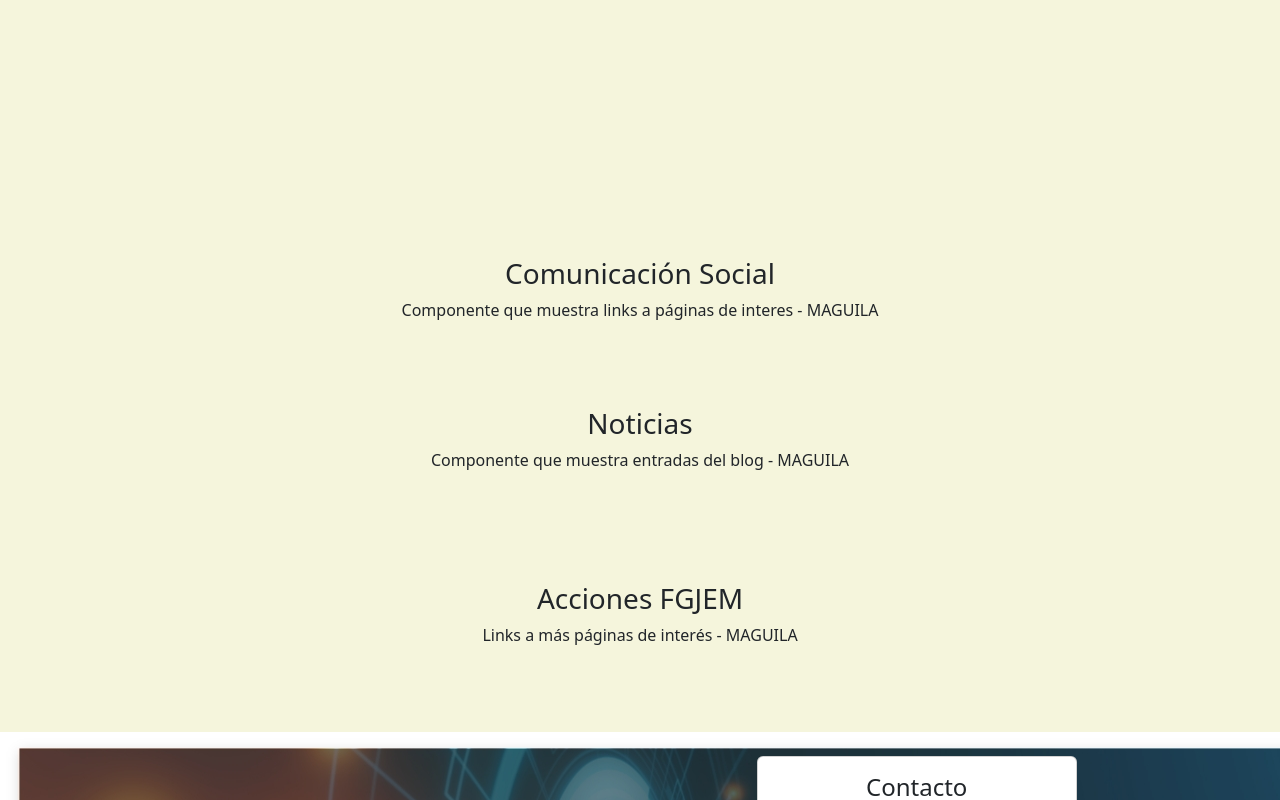
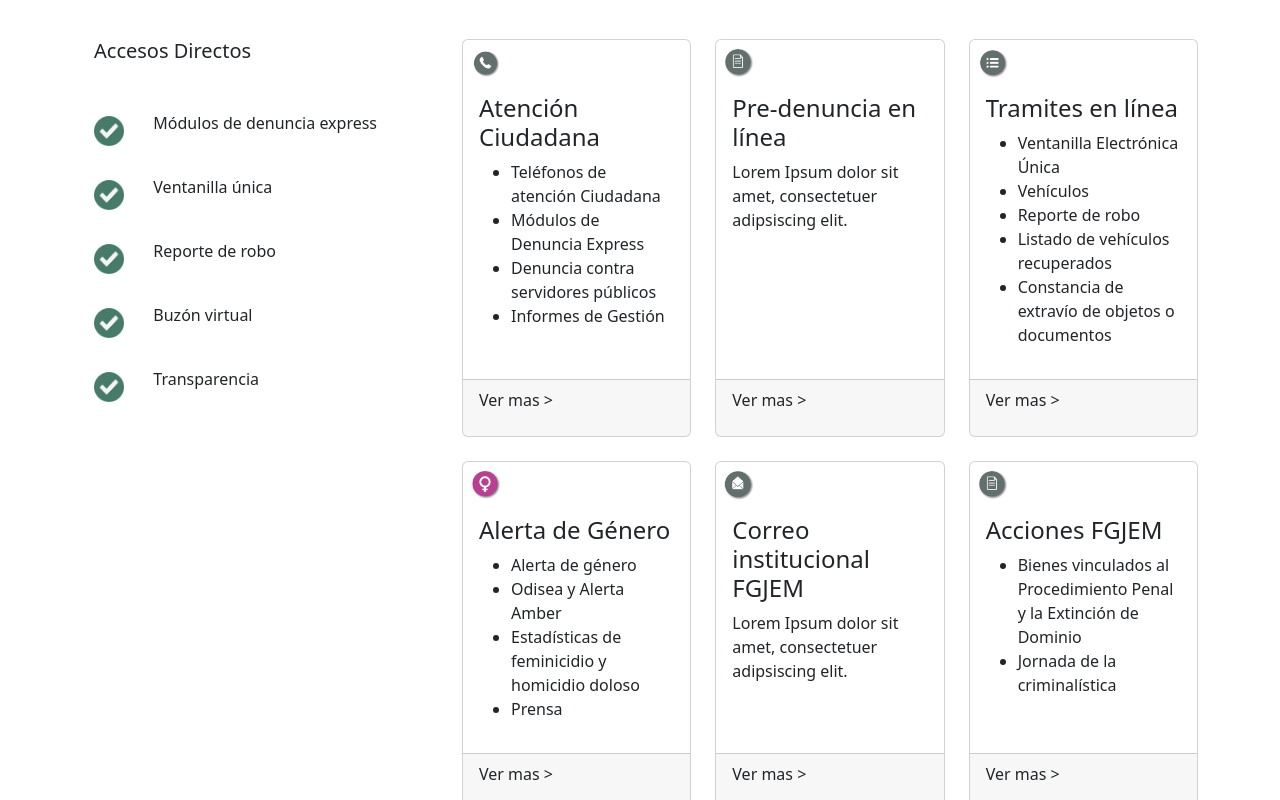
Before and after one commit to IPalos/FGJEM-home, a Vue app: page / in a window 1280 px wide. Shown: the part 780-1580 px from the top of the page. Built offline with nearby package versions, Linux system fonts and the light colour scheme; what @splidejs/vue-splide would draw is missing.

Commit message:
Terminar componente Servicios

```diff
--- /dev/null
+++ b/src/atoms/ServiciosListaItem.vue
@@ -0,0 +1,22 @@
+<template>
+	<div class="row align-items-center my-4">
+		<div class="col-md-2">
+			<img src="../assets/check.png" width="30px" height="30px" />
+		</div>
+		<div class="col-md-10">
+			<p>{{ text }}</p>
+		</div>
+	</div>
+</template>
+
+<script>
+export default {
+	props: {
+		text:String
+	}
+}
+</script>
+
+<style>
+
+</style>
--- /dev/null
+++ b/src/molecules/GridAcciones.vue
@@ -0,0 +1,103 @@
+<template>
+	<div class="row d-flex align-items-stretch">
+
+		<!-- Atención Ciudadana -->
+		<div class="col-md-4 mb-4">
+			<b-card title="Atención Ciudadana" img-height="38px" img-width="30px" :img-src="require('@/assets/atencion.png')" img-alt="Image" img-top tag="article" class="h-100">
+				<b-card-text>
+					<ul>
+						<li>Teléfonos de atención Ciudadana</li>
+						<li>Módulos de Denuncia Express</li>
+						<li>Denuncia contra servidores públicos</li>
+						<li>Informes de Gestión</li>
+					</ul>
+				</b-card-text>
+				<template #footer>
+					<p>Ver mas ></p>
+      </template>
+			</b-card>
+		</div>
+
+		<!-- PreDenuncia en línea -->
+		<div class="col-md-4 mb-4">
+			<b-card title="Pre-denuncia en línea" img-height="38px" img-width="30px" :img-src="require('@/assets/acciones.png')" img-alt="Image" img-top tag="article" class="h-100">
+				<b-card-text>
+					Lorem Ipsum dolor sit amet, consectetuer adipsiscing elit.
+				</b-card-text>
+				<p slot="footer">Ver mas ></p>
+			</b-card>
+		</div>
+
+		<!-- Tramites en línea -->
+		<div class="col-md-4 mb-4">
+			<b-card title="Tramites en línea" img-height="38px" img-width="30px" :img-src="require('@/assets/tramites.png')" img-alt="Image" img-top tag="article" class="h-100">
+				<b-card-text>
+					<ul>
+						<li>Ventanilla Electrónica Única</li>
+						<li>Vehículos</li>
+						<li>Reporte de robo</li>
+						<li>Listado de vehículos recuperados</li>
+						<li>Constancia de extravío de objetos o documentos</li>
+					</ul>
+				</b-card-text>
+				<p slot="footer">Ver mas ></p>
+			</b-card>
+		</div>
+
+		<!-- Alerta de género -->
+		<div class="col-md-4 mb-4">
+			<b-card title="Alerta de Género" img-height="38px" img-width="30px" :img-src="require('@/assets/genero.png')" img-alt="Image" img-top tag="article" class="h-100">
+				<b-card-text>
+					<ul>
+						<li>Alerta de género</li>
+						<li>Odisea y Alerta Amber</li>
+						<li>Estadísticas de feminicidio y homicidio doloso</li>
+						<li>Prensa</li>
+					</ul>
+				</b-card-text>
+				<p slot="footer">Ver mas ></p>
+			</b-card>
+		</div>
+
+		<!-- Correo Institucional -->
+		<div class="col-md-4 mb-4">
+			<b-card title="Correo institucional FGJEM" img-height="38px" img-width="30px" :img-src="require('@/assets/correo.png')" img-alt="Image" img-top tag="article" class="h-100">
+				<b-card-text>
+					Lorem Ipsum dolor sit amet, consectetuer adipsiscing elit.
+				</b-card-text>
+				<p slot="footer">Ver mas ></p>
+			</b-card>
+		</div>
+
+		<!-- Acciones FGJEM -->
+		<div class="col-md-4 mb-4">
+			<b-card title="Acciones FGJEM" img-height="38px" img-width="30px" :img-src="require('@/assets/acciones.png')" img-alt="Image" img-top tag="article" class="h-100">
+				<b-card-text>
+					<ul>
+						<li>Bienes vinculados al Procedimiento Penal y la Extinción de Dominio</li>
+						<li>Jornada de la criminalística</li>
+					</ul>
+				</b-card-text>
+				<p slot="footer">Ver mas ></p>
+			</b-card>
+		</div>
+
+	</div>
+</template>
+
+<script>
+export default {
+
+}
+</script>
+
+<style scoped>
+.card-img-top{
+	width: 38px;
+	padding: 8px 0 0 8px;
+}
+#p{
+	font-size: 9pt;
+}
+
+</style>
--- /dev/null
+++ b/src/molecules/ListaAccesosDirectos.vue
@@ -0,0 +1,18 @@
+<template>
+	<div class="container h-100">
+		<h5 class="mb-5">Accesos Directos</h5>
+		<ServiciosListaItem text="Módulos de denuncia express"></ServiciosListaItem>
+		<ServiciosListaItem text="Ventanilla única"></ServiciosListaItem>
+		<ServiciosListaItem text="Reporte de robo"></ServiciosListaItem>
+		<ServiciosListaItem text="Buzón virtual"></ServiciosListaItem>
+		<ServiciosListaItem text="Transparencia"></ServiciosListaItem>
+	</div>
+</template>
+
+<script>
+import ServiciosListaItem from '@/atoms/ServiciosListaItem.vue';
+
+export default {
+    components: { ServiciosListaItem }
+}
+</script>
--- /dev/null
+++ b/src/organisms/SeccionServicios.vue
@@ -0,0 +1,27 @@
+<template>
+	<div class="container my-4">
+		<h4>SERVICIOS</h4>
+		<p><b>Trámites y servicios ofrecidos por la Fiscalía General de Justicia del Estado de México</b></p>
+		<div class="row my-4 mt-5">
+			<div class="col-md-4">
+				<lista-accesos-directos></lista-accesos-directos>
+			</div>
+			<div class="col-md-8">
+				<grid-acciones></grid-acciones>
+			</div>
+		</div>
+	</div>
+</template>
+
+<script>
+import GridAcciones from '../molecules/GridAcciones.vue'
+import ListaAccesosDirectos from '../molecules/ListaAccesosDirectos.vue'
+export default {
+  components: { ListaAccesosDirectos, GridAcciones },
+
+}
+</script>
+
+<style>
+
+</style>
--- a/src/pages/HomePage.vue
+++ b/src/pages/HomePage.vue
@@ -2,14 +2,12 @@
   <div>
     <NavBar></NavBar>
     <main-carrousel></main-carrousel>
-    <placeholder-component title="Servicios" height="height:350px" description="Tramites y servicios ofrecidos por la fiscalia - MAGUILA"/>
+    <seccion-servicios></seccion-servicios>
     <placeholder-component title="Comunicación Social" height="height:150px" description="Componente que muestra links a páginas de interes - MAGUILA"/>
     <placeholder-component title="Noticias" height="height:175px" description="Componente que muestra entradas del blog - MAGUILA"/>
     <placeholder-component title="Acciones FGJEM" height="height:150px" description="Links a más páginas de interés - MAGUILA"/>
     <seccion-contacto></seccion-contacto>
-    <!-- <placeholder-component title="Contacto" height="height:350px" description="Componente que muestra info de contacto - IGNACIO"/> -->
     <grid-footer></grid-footer>
-    <!-- <placeholder-component title="Footer" height="height:200px" description="Footer - IGNACIO"/> -->
 
   </div>
 </template>
@@ -20,8 +18,9 @@
 import SeccionContacto from '../organisms/SeccionContacto.vue';
 import GridFooter from '../organisms/GridFooter.vue';
 import MainCarrousel from '../organisms/MainCarrousel.vue';
+import SeccionServicios from '../organisms/SeccionServicios.vue';
 export default {
-  components: { PlaceholderComponent, NavBar, SeccionContacto, GridFooter, MainCarrousel },
+  components: { PlaceholderComponent, NavBar, SeccionContacto, GridFooter, MainCarrousel, SeccionServicios },
 
 }
 </script>
```
